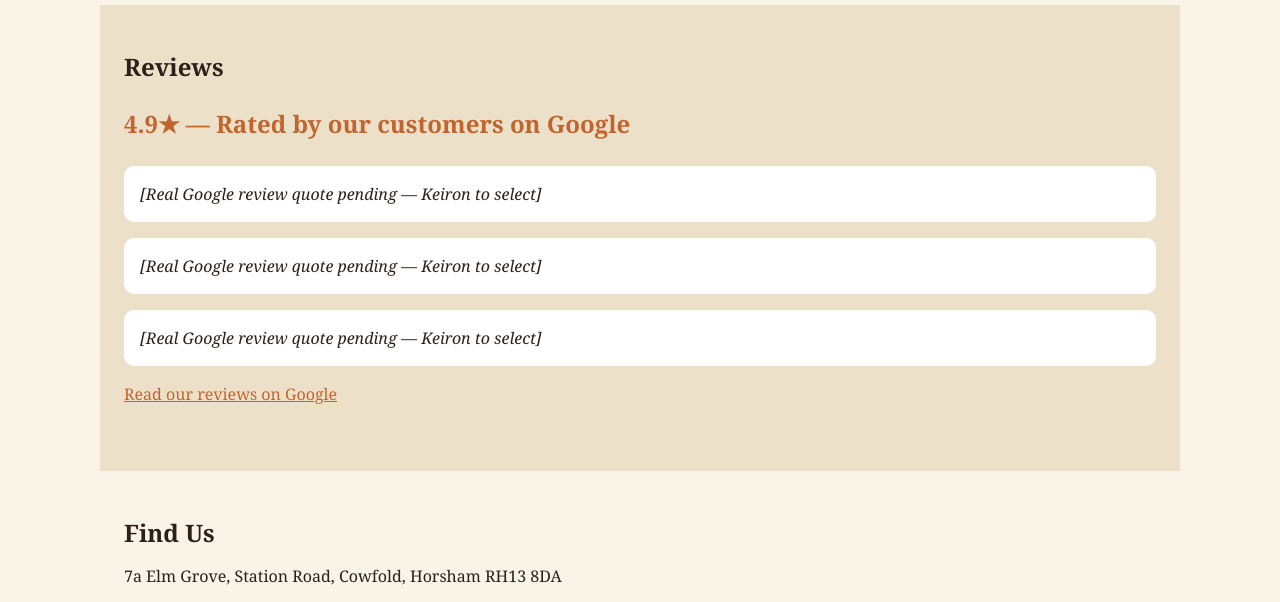
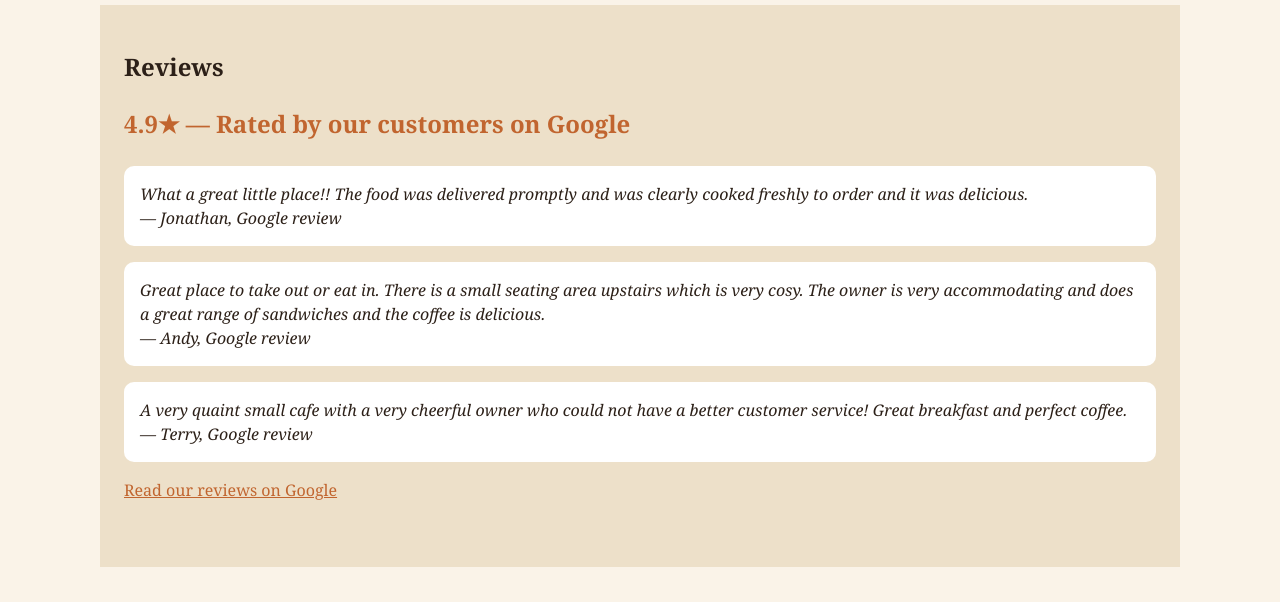
Before and after one commit to kineticimai-ops/dennies-cafe, a website: page public/index.html in a window 1280 px wide. Shown: the part 1900-2502 px from the top of the page. Drawn offline with Linux system fonts and the light colour scheme.

Commit message:
Add real Google review quotes to the Reviews section
Three real, first-name-attributed reviews picked by Keiron from
Google (Jonathan, Andy, Terry), replacing the placeholder quotes.

```diff
--- a/public/index.html
+++ b/public/index.html
@@ -110,10 +110,9 @@
 <section id="reviews" class="section reviews">
   <h2>Reviews</h2>
   <p class="rating-badge">4.9★ — Rated by our customers on Google</p>
-  <!-- TODO(keiron): replace these three quotes with real Google review quotes he picks. Do not invent quotes. -->
-  <blockquote class="review-card">[Real Google review quote pending — Keiron to select]</blockquote>
-  <blockquote class="review-card">[Real Google review quote pending — Keiron to select]</blockquote>
-  <blockquote class="review-card">[Real Google review quote pending — Keiron to select]</blockquote>
+  <blockquote class="review-card">What a great little place!! The food was delivered promptly and was clearly cooked freshly to order and it was delicious.<footer>— Jonathan, Google review</footer></blockquote>
+  <blockquote class="review-card">Great place to take out or eat in. There is a small seating area upstairs which is very cosy. The owner is very accommodating and does a great range of sandwiches and the coffee is delicious.<footer>— Andy, Google review</footer></blockquote>
+  <blockquote class="review-card">A very quaint small cafe with a very cheerful owner who could not have a better customer service! Great breakfast and perfect coffee.<footer>— Terry, Google review</footer></blockquote>
   <p><a href="https://www.google.com/search?q=Dennie%27s+Cafe+Cowfold+reviews" target="_blank" rel="noopener">Read our reviews on Google</a></p>
   <!-- TODO(keiron): swap the link above for the direct Google Business Profile review link if available, and add the same QR/short link used on the till card here so site and till card match. -->
 </section>
```
Also changed, not shown: README.md.
